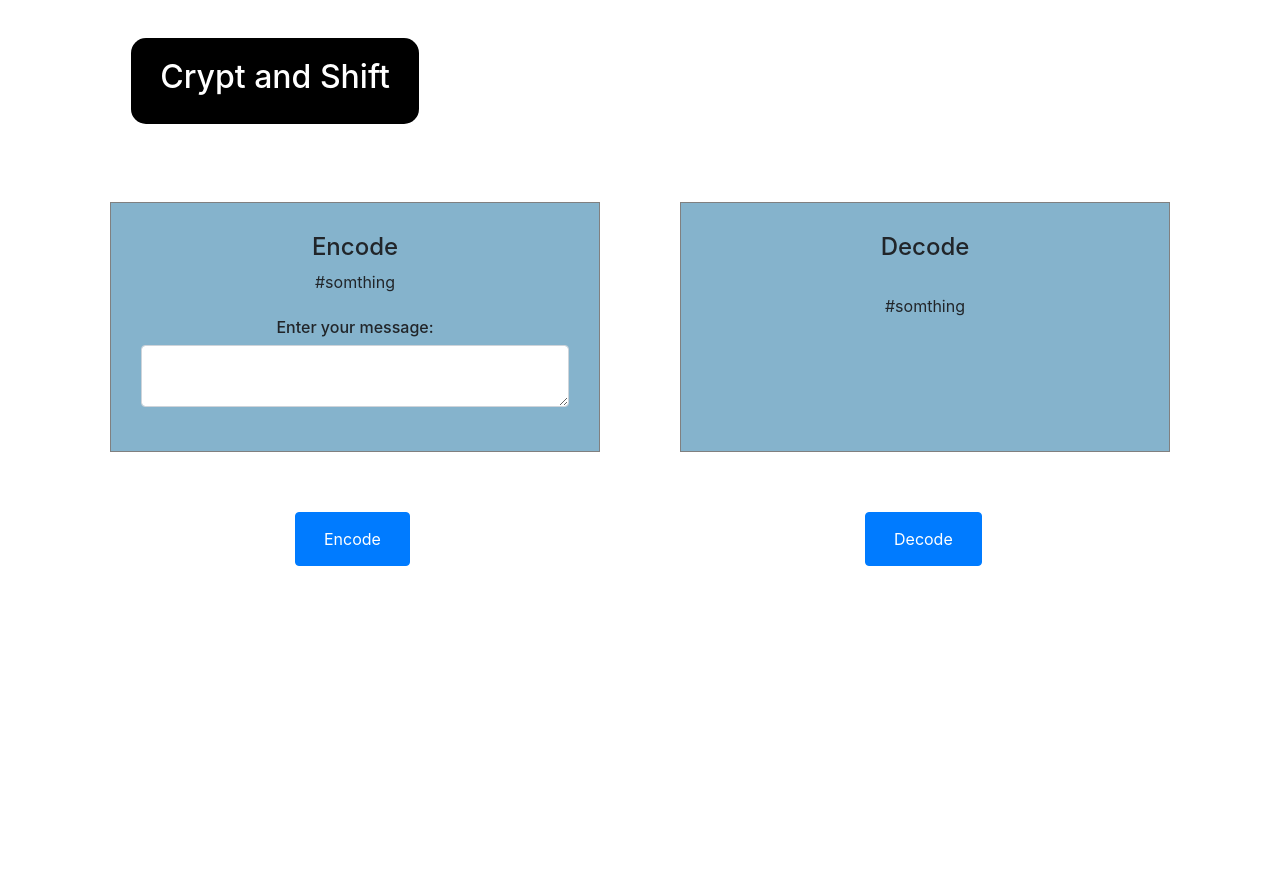
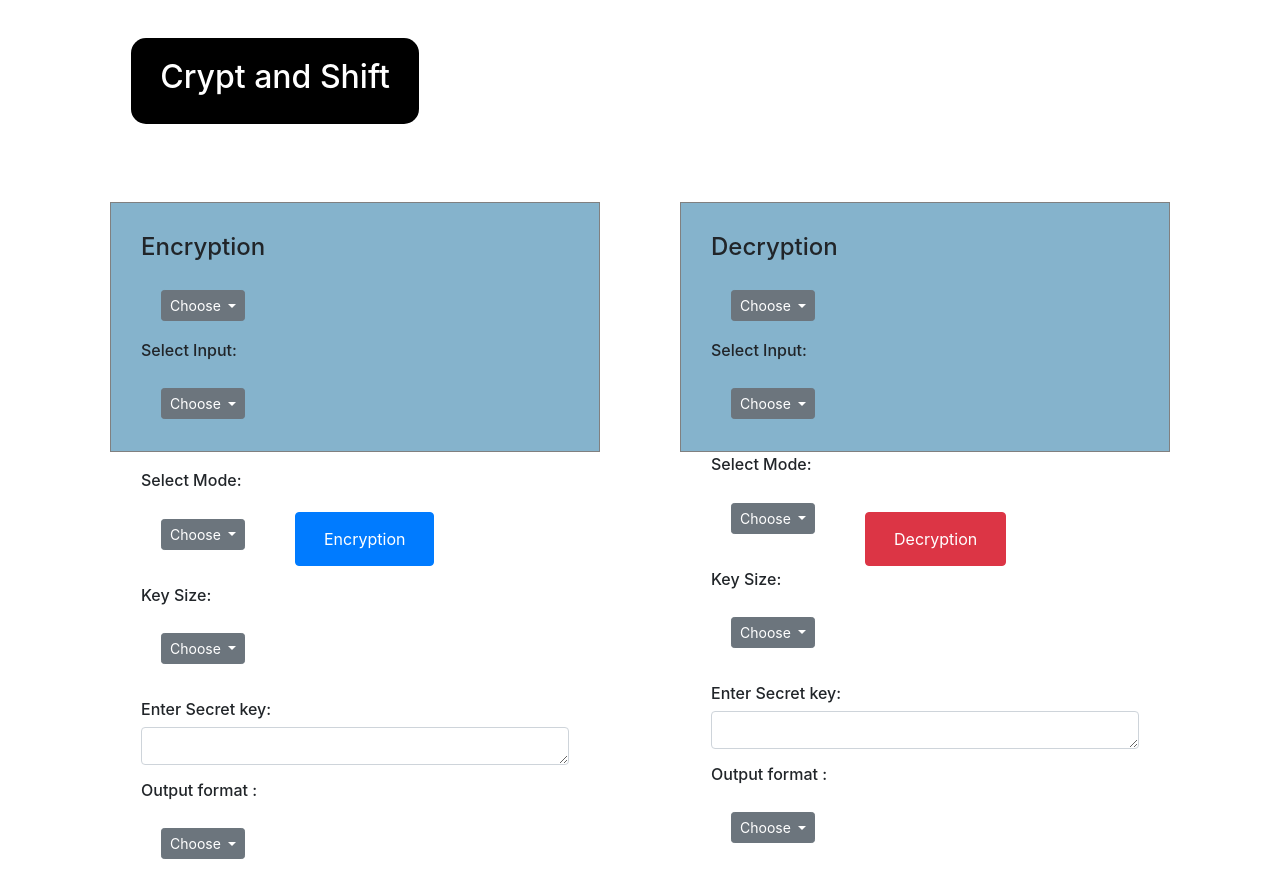
Before and after one commit to mrggaebsong/crypt-and-shift, a Vue app: page /crypto in a window 1280 px wide. Before the commit the page ends 800 px from the top, so only its background shows below. Built offline with nearby package versions, Linux system fonts and the light colour scheme.

Commit message:
edit style

```diff
--- a/src/components/normal/Crypto.vue
+++ b/src/components/normal/Crypto.vue
@@ -1,33 +1,175 @@
 <template>
 	<div class="container-normal">
         <div class="row">
-            <div class="col">
-                    <h4>Encode</h4>
+            <div class="col"  align="left">
+                    <h4>Encryption</h4>
+                    <div class="btn-group">
+                        <button class="btn btn-secondary btn-sm dropdown-toggle" type="button" data-toggle="dropdown" aria-haspopup="true" aria-expanded="false">
+                            Choose
+                        </button>
+                        <div class="dropdown-menu">
+                            <a class="dropdown-item active" href="#">AES</a>
+                            <a class="dropdown-item" href="#">DES</a>
+                        </div>
+                    </div>
                     <form>
                         <div class="form-group">
-                                <form>
-                                   #somthing
-                                </form>
-                                <br>
-                                <h6>Enter your message:</h6>
-                                    <div class="form-group">
-                                        <textarea class="form-control" rows="2" id="comment"></textarea>
+                            <h6>Select Input:</h6>
+                                 <div class="btn-group form-group">
+                                            <button class="btn btn-secondary btn-sm dropdown-toggle" type="button" data-toggle="dropdown" aria-haspopup="true" aria-expanded="false">
+                                                Choose
+                                            </button>
+                                            <div class="dropdown-menu">
+                                                <a class="dropdown-item active" href="#">file</a>
+                                                <a class="dropdown-item" href="#">text</a>
+                                            </div>
                                 </div>
                         </div>
                     </form>
-                </div>
-                <div class="col">
-                    <h4>Decode</h4>
                      <form>
                         <div class="form-group">
-                                <br>
+                            <h6>Select Mode:</h6>
                                  <div class="form-group">
-                                    <form>
-                                      #somthing
-                                    </form>
+                                         <div class="btn-group">
+                                            <button class="btn btn-secondary btn-sm dropdown-toggle" type="button" data-toggle="dropdown" aria-haspopup="true" aria-expanded="false">
+                                                Choose
+                                            </button>
+                                            <div class="dropdown-menu">
+                                                <a class="dropdown-item active" href="#">CBC</a>
+                                                <a class="dropdown-item" href="#">DES</a>
+                                            </div>
+                                        </div>
                                 </div>
                         </div>
                     </form>
+                     <form>
+                        <div class="form-group">
+                            <h6>Key Size:</h6>
+                                 <div class="form-group">
+                                         <div class="btn-group">
+                                            <button class="btn btn-secondary btn-sm dropdown-toggle" type="button" data-toggle="dropdown" aria-haspopup="true" aria-expanded="false">
+                                                Choose
+                                            </button>
+                                            <div class="dropdown-menu">
+                                                <a class="dropdown-item active" href="#">1024</a>
+                                                <a class="dropdown-item" href="#">DES</a>
+                                            </div>
+                                        </div>
+                                </div>
+                        </div>
+                    </form>
+                    <form>
+                        <div class="form-group">
+                            <h6>Enter Secret key:</h6>
+                                 <div class="form-group">
+                                        <textarea class="form-control" rows="1" id="comment"></textarea>
+                                </div>
+                        </div>
+                    </form>
+                    <form>
+                        <div class="form-group">
+                            <h6>Output format :</h6>
+                                 <div class="form-group">
+                                         <div class="btn-group">
+                                            <button class="btn btn-secondary btn-sm dropdown-toggle" type="button" data-toggle="dropdown" aria-haspopup="true" aria-expanded="false">
+                                                Choose
+                                            </button>
+                                            <div class="dropdown-menu">
+                                                <a class="dropdown-item active" href="#">HEX</a>
+                                                <a class="dropdown-item" href="#">DEC</a>
+                                                <a class="dropdown-item" href="#">BIN</a>
+                                            </div>
+                                        </div>
+                                </div>
+                        </div>
+                    </form>
+
+                </div>
+                <div class="col"  align="left">
+                    <h4>Decryption</h4>
+                    <div class="btn-group">
+                        <button class="btn btn-secondary btn-sm dropdown-toggle" type="button" data-toggle="dropdown" aria-haspopup="true" aria-expanded="false">
+                            Choose
+                        </button>
+                        <div class="dropdown-menu">
+                            <a class="dropdown-item active" href="#">AES</a>
+                            <a class="dropdown-item" href="#">DES</a>
+                        </div>
+                    </div>
+                    <form>
+                        <div class="form-group">
+                            <h6>Select Input:</h6>
+                                 <div class="form-group">
+                                         <div class="btn-group">
+                                            <button class="btn btn-secondary btn-sm dropdown-toggle" type="button" data-toggle="dropdown" aria-haspopup="true" aria-expanded="false">
+                                                Choose
+                                            </button>
+                                            <div class="dropdown-menu">
+                                                <a class="dropdown-item active" href="#">AES</a>
+                                                <a class="dropdown-item" href="#">DES</a>
+                                            </div>
+                                        </div>
+                                </div>
+                        </div>
+                    </form>
+                     <form>
+                        <div class="form-group">
+                            <h6>Select Mode:</h6>
+                                 <div class="form-group">
+                                         <div class="btn-group">
+                                            <button class="btn btn-secondary btn-sm dropdown-toggle" type="button" data-toggle="dropdown" aria-haspopup="true" aria-expanded="false">
+                                                Choose
+                                            </button>
+                                            <div class="dropdown-menu">
+                                                <a class="dropdown-item active" href="#">AES</a>
+                                                <a class="dropdown-item" href="#">DES</a>
+                                            </div>
+                                        </div>
+                                </div>
+                        </div>
+                    </form>
+                     <form>
+                        <div class="form-group">
+                            <h6>Key Size:</h6>
+                                 <div class="form-group">
+                                         <div class="btn-group">
+                                            <button class="btn btn-secondary btn-sm dropdown-toggle" type="button" data-toggle="dropdown" aria-haspopup="true" aria-expanded="false">
+                                                Choose
+                                            </button>
+                                            <div class="dropdown-menu">
+                                                <a class="dropdown-item active" href="#">AES</a>
+                                                <a class="dropdown-item" href="#">DES</a>
+                                            </div>
+                                        </div>
+                                </div>
+                        </div>
+                    </form>
+                    <form>
+                        <div class="form-group">
+                            <h6>Enter Secret key:</h6>
+                                 <div class="form-group">
+                                        <textarea class="form-control" rows="1" id="comment"></textarea>
+                                </div>
+                        </div>
+                    </form>
+                    <form>
+                        <div class="form-group">
+                            <h6>Output format :</h6>
+                                 <div class="form-group">
+                                         <div class="btn-group">
+                                            <button class="btn btn-secondary btn-sm dropdown-toggle" type="button" data-toggle="dropdown" aria-haspopup="true" aria-expanded="false">
+                                                Choose
+                                            </button>
+                                            <div class="dropdown-menu">
+                                                <a class="dropdown-item active" href="#">HEX</a>
+                                                <a class="dropdown-item" href="#">DEC</a>
+                                                <a class="dropdown-item" href="#">BIN</a>
+                                            </div>
+                                        </div>
+                                </div>
+                        </div>
+                    </form>
+
                 </div>
             </div>
             <div class="row">
@@ -35,14 +177,14 @@
             </div>
             <div class="col-sm-1">
                 <button class="btn btn-primary">
-                    <a href="/Encrypt" class="nav-link">Encode</a>
+                    <a href="/Encrypt" class="nav-link">Encryption</a>
                 </button>
             </div>
             <div class="col-sm-5">
             </div>
             <div class="col-sm-1">
-                <button class="btn btn-primary">
-                    <a href="/Decrypt" class="nav-link">Decode</a>
+                <button class="btn btn-danger">
+                    <a href="/Decrypt" class="nav-link">Decryption</a>
                 </button>
             </div>
         </div>
@@ -53,15 +195,16 @@
 
 <style>
     .col {
-        background-color: #85b3cc;
+        background-color: #ffff;
         border: 1px solid gray;
         margin: 40px;
-        height: 250px;
+        height: 600;
         padding: 30px;
     }
 
     .container {
-        text-align: center;
+        text-align: left;
+
     }
 
     button {
```
Lines whose indentation alone changed are shown as unchanged.
